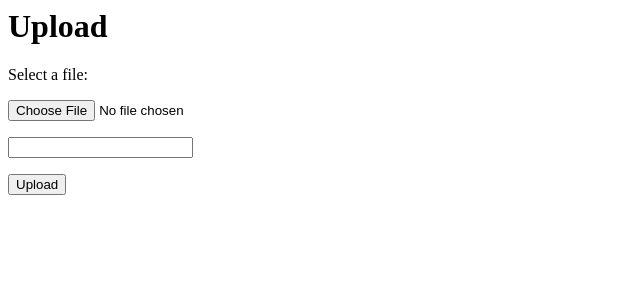
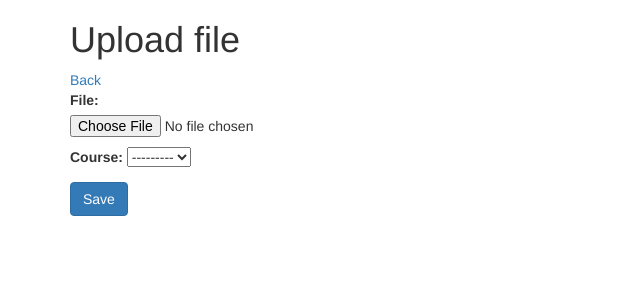
Before and after one commit to orhanhenrik/tdt4140G70-backend, a Django app: page /files/upload in a window 1280 px wide. Shown: the top 300 px of the page, without its empty margins (0-640 px from the left). Run offline with Django 3.2, Linux system fonts and the light colour scheme; data that the repository does not hold is empty; some libraries are stand-ins or nearby versions.

Commit message:
Make files great (not again, they were never great)

```diff
--- a/courses/models.py
+++ b/courses/models.py
@@ -3,3 +3,7 @@ from django.db import models
 # Create your models here.
 class Course(models.Model):
     name = models.CharField(max_length=50, null=False)
+
+
+    def __str__(self):
+        return self.name
--- a/files/forms.py
+++ b/files/forms.py
@@ -1,10 +1,7 @@
-from django import forms
+from django.forms import ModelForm
+from files.models import File
 
-
-class DocumentForm(forms.Form):
-    file = forms.FileField(
-        label='Select a file'
-    )
-    course_id = forms.IntegerField(
-        label='Course id'
-    )
+class FileForm(ModelForm):
+    class Meta:
+        model = File
+        fields = ['file', 'course']
--- a/files/templates/files/list.html
+++ b/files/templates/files/list.html
@@ -1,3 +1,6 @@
+{% extends 'general/base.html' %}
+
+{% block content %}
     <h1>List files</h1>
     <a href="{% url 'upload' %}">UPLOAD</a>
     <ul>
@@ -5,3 +8,4 @@
         <li><a href="{{ file.file.url }}">{{ file.id }} - {{ file.file.name }} </a></li>
     {% endfor %}
     </ul>
+{% endblock content %}
--- a/files/templates/files/upload.html
+++ b/files/templates/files/upload.html
@@ -1,14 +1,11 @@
-<h1>Upload</h1>
-<form action="{% url 'upload' %}" method="post" enctype="multipart/form-data">
-    {% csrf_token %}
-    <p>{{ form.non_field_errors }}</p>
-    <p>{{ form.file.label_tag }} {{ form.file.help_text }}</p>
-    <p>
-        {{ form.file.errors }}
-        {{ form.file }}
-    </p>
-    <p>
-        {{ form.course_id }}
-    </p>
-    <p><input type="submit" value="Upload" /></p>
-</form>
+{% extends 'general/base.html' %}
+
+{% block content %}
+    <h1>Upload file</h1>
+    <a href="{% url 'list-files' %}">Back</a>
+    <form method="POST" class="post-form" enctype="multipart/form-data">
+        {% csrf_token %}
+        {{ form.as_p }}
+        <button type="submit" class="save btn btn-primary">Save</button>
+    </form>
+{% endblock %}
--- a/files/views.py
+++ b/files/views.py
@@ -4,7 +4,7 @@ from django.shortcuts import render
 # Create your views here.
 from django.urls import reverse
 
-from files.forms import DocumentForm
+from files.forms import FileForm
 from files.models import File
 
 
@@ -18,13 +18,12 @@ def list(request):
 
 def upload(request):
     if request.method == 'POST':
-        form = DocumentForm(request.POST, request.FILES)
+        form = FileForm(request.POST, request.FILES)
         if form.is_valid():
-            file = File(file=request.FILES['file'], course_id=request.POST['course_id'])
-            file.save()
-        return HttpResponseRedirect(reverse('list-files'))
+            form.save()
+            return HttpResponseRedirect(reverse('list-files'))
     else:
-        form = DocumentForm()
+        form = FileForm()
 
     return render(
         request,
--- a/itscrawling/settings.py
+++ b/itscrawling/settings.py
@@ -122,6 +122,7 @@ USE_TZ = True
 # Static files (CSS, JavaScript, Images)
 # https://docs.djangoproject.com/en/1.10/howto/static-files/
 
+STATICFILES_DIRS = [os.path.join(BASE_DIR, "static")]
 STATIC_URL = '/static/'
 
 MEDIA_ROOT = os.path.join(BASE_DIR, 'media')
--- /dev/null
+++ b/itscrawling/templates/general/base.html
@@ -0,0 +1,20 @@
+{% load staticfiles %}
+<html>
+    <head>
+        <title>Itscrawling</title>
+        <link rel="stylesheet" href="//maxcdn.bootstrapcdn.com/bootstrap/3.2.0/css/bootstrap.min.css">
+        <link href='//fonts.googleapis.com/css?family=Lobster&subset=latin,latin-ext' rel='stylesheet' type='text/css'>
+        <link rel="stylesheet" href="{% static 'css/base.css' %}">
+
+    </head>
+    <body>
+        <div class="content container">
+            <div class="row">
+                <div class="col-md-8">
+                    {% block content %}
+                    {% endblock %}
+                </div>
+            </div>
+        </div>
+    </body>
+</html>
```
Also changed, not shown: static/css/base.css (added). Lines whose indentation alone changed are shown as unchanged.
